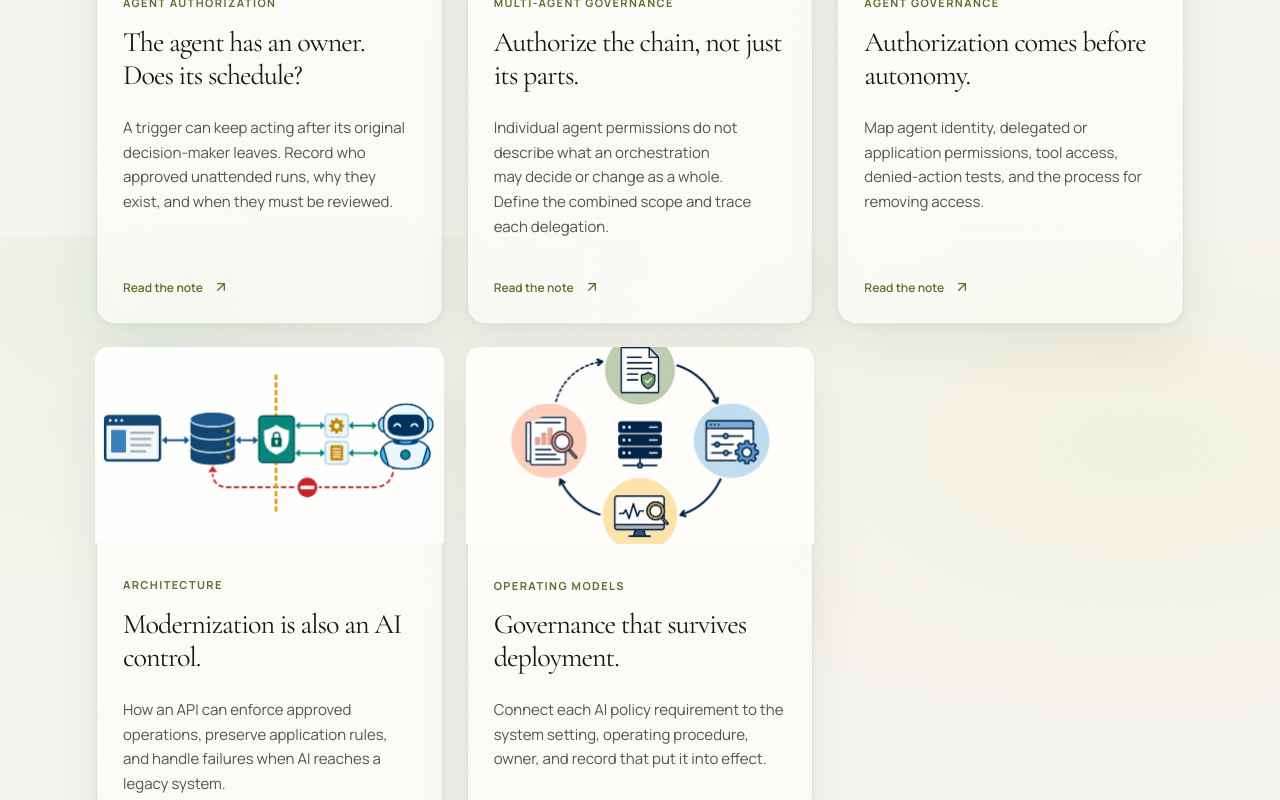
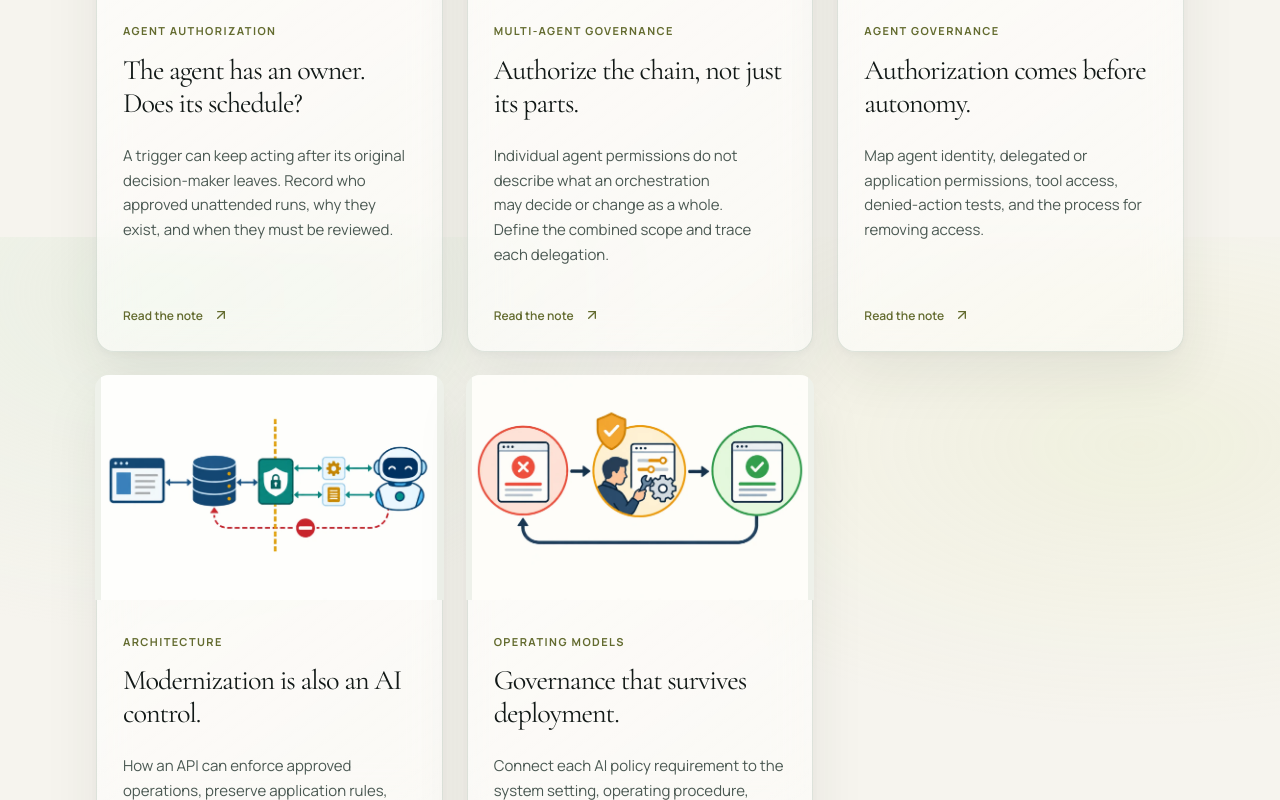
Before and after one commit to sougataroy-architect/adaptsphere-website, a Next.js app in the folder app/: page / in a window 1280 px wide. Shown: the part 10163-10963 px from the top of the page. Built offline with nearby package versions, Linux system fonts and the light colour scheme.

Commit message:
Prevent insight card artwork cropping

```diff
--- a/app/src/app/globals.css
+++ b/app/src/app/globals.css
@@ -246,7 +246,5 @@
 .service-editorial{margin:44px auto 0;max-width:820px}
 .service-editorial + .assessment-result{margin-top:72px}
 @media(max-width:767px){.editorial-examples,.microsoft-editorial{margin-top:48px;padding-top:32px}.delivery-visuals{margin-top:32px}.contact-editorial{margin-top:32px}.service-editorial + .assessment-result{margin-top:48px}}
-.insight-card-media{position:relative;display:block;aspect-ratio:16/9;overflow:hidden;margin:-28px -28px 24px;border-radius:var(--radius) var(--radius) 0 0;background:var(--muted)}
-.insight-card-media img{object-fit:cover;transition:transform .4s ease}
-.insight-card:hover .insight-card-media img{transform:scale(1.025)}
-@media(prefers-reduced-motion:reduce){.insight-card-media img{transition:none}.insight-card:hover .insight-card-media img{transform:none}}
+.insight-card-media{position:relative;display:block;aspect-ratio:14/9;overflow:hidden;margin:-28px -28px 24px;border-radius:var(--radius) var(--radius) 0 0;background:var(--muted)}
+.insight-card-media img{object-fit:contain}
--- a/app/src/components/Cards.tsx
+++ b/app/src/components/Cards.tsx
@@ -30,7 +30,7 @@ const insightArtwork: Record<string, { src: string; alt: string }> = {
   "authorize-the-agent-chain": { src: "/visuals/agent-chain-v2.webp", alt: "A request moves through specialist agents, with the combined authority checked before action" },
   "agent-authorization-before-autonomy": { src: "/visuals/authorization-article-v2.webp", alt: "An agent’s identity and permitted actions are checked at an authorization boundary" },
   "modernization-is-an-ai-control": { src: "/visuals/modernization-control-v2.webp", alt: "An API boundary preserves business rules as an AI workflow connects to an existing system" },
-  "governance-that-survives-deployment": { src: "/visuals/governance-operations-v2.webp", alt: "Governance requirements connect to technical controls, an operating owner, and review evidence" },
+  "governance-that-survives-deployment": { src: "/visuals/remediation-v2.webp", alt: "A failed control is corrected and retested before the operation is allowed" },
 };
 
 export function InsightCard({item}:{item:typeof insights[number]}){
```
